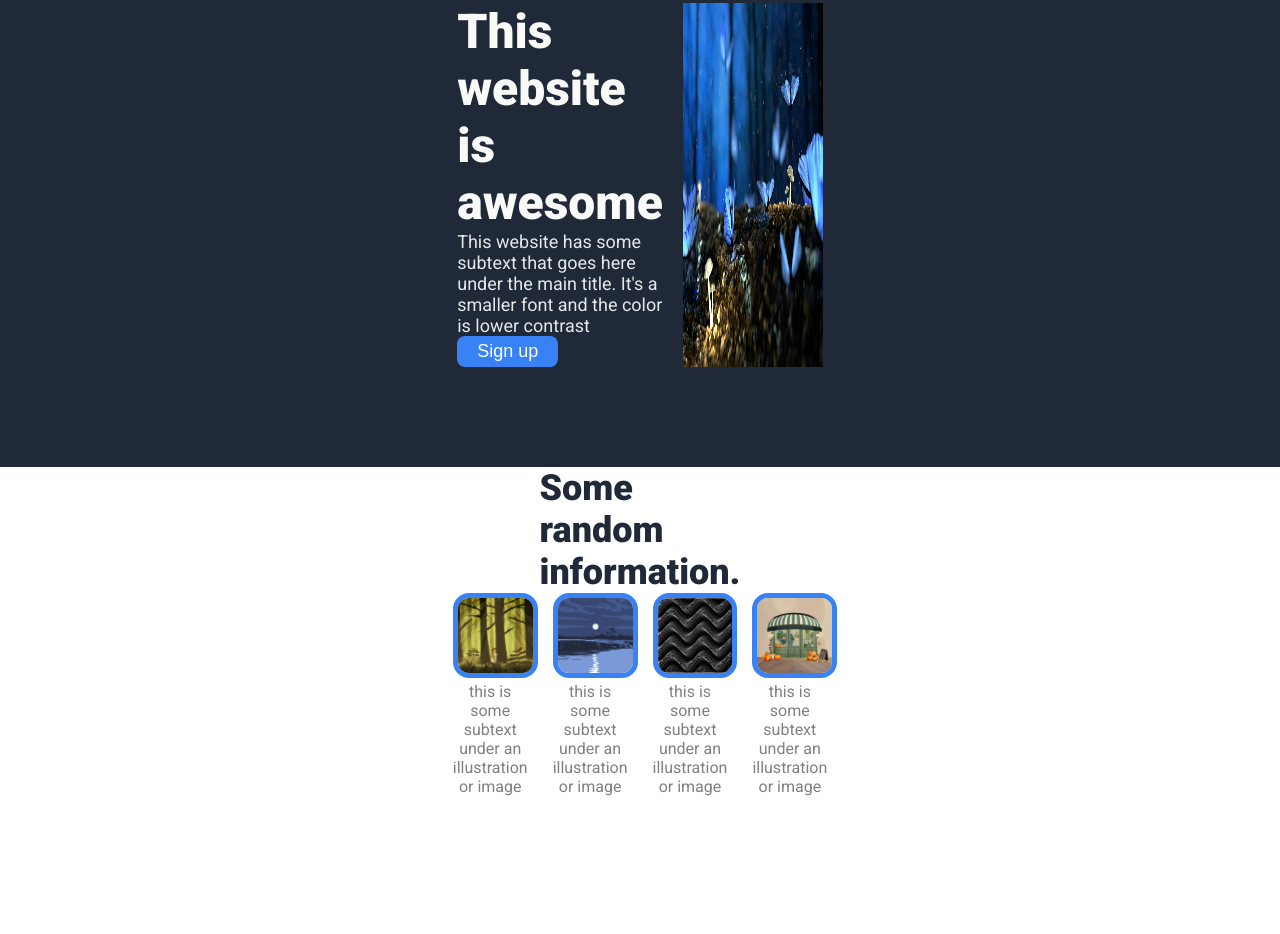
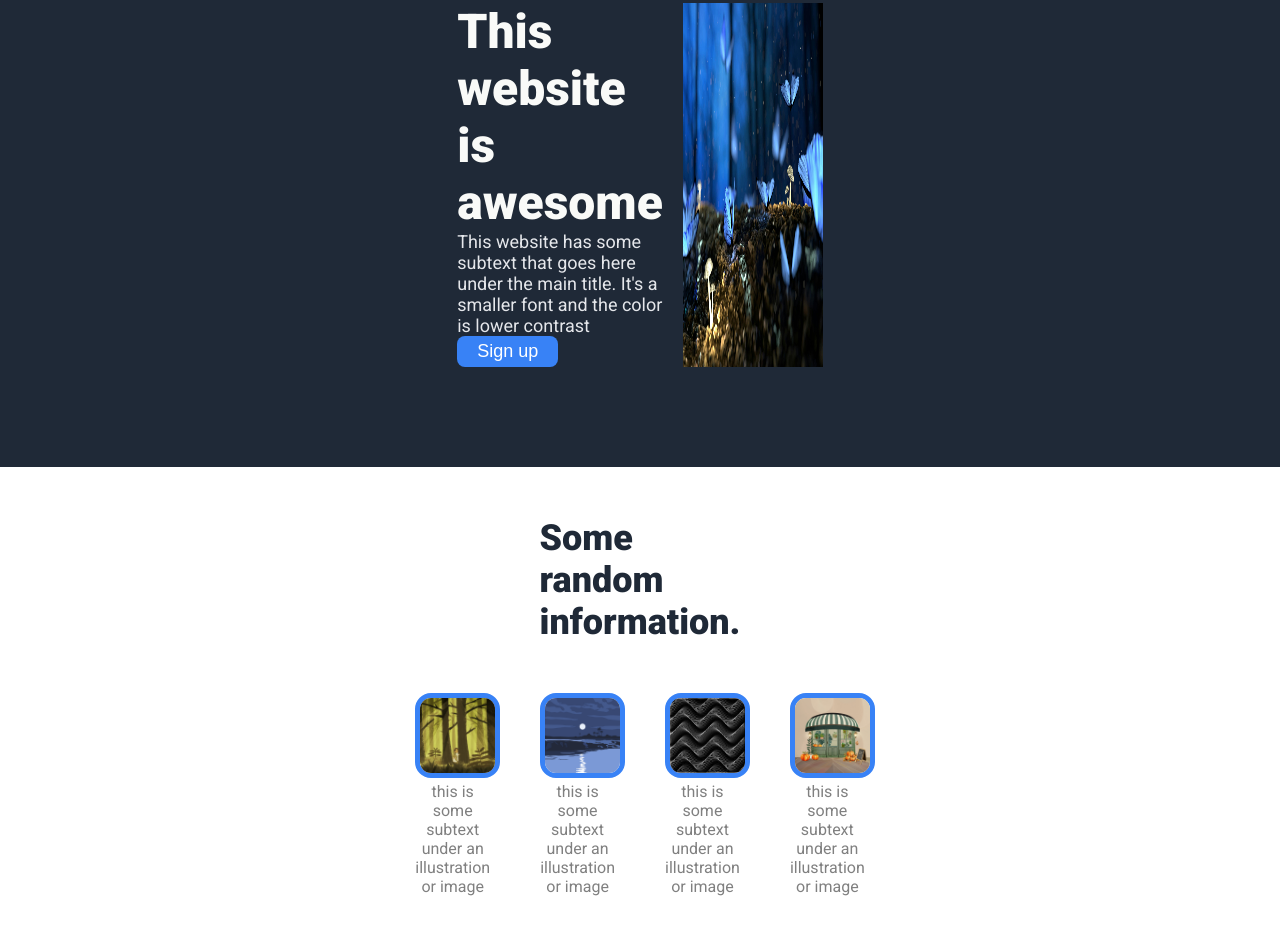
Before and after one commit to spamus12/odin-landing-page, a plain HTML site: page index.html in a window 1280 px wide. Shown: the part 192-1126 px from the top of the page. Before the commit the page ends 988 px from the top, so only its background shows below. Drawn offline with Linux system fonts and the light colour scheme.

Commit message:
Format and space the images and info

```diff
--- a/style.css
+++ b/style.css
@@ -110,16 +110,22 @@ a {
 
 /* Info section */
 .info {
-    padding-left: 600px;
-    padding-right: 600px;
+    padding-left: 550px;
+    padding-right: 550px;
     display: flex;
     flex-direction: column;
     align-items: center;
+    padding-bottom: 50px;
+}
+
+.info .header {
+    margin-top: 50px;
+    margin-bottom: 50px;
 }
 
 .info .content {
     display: flex;
-    gap: 25px;
+    gap: 50px;
 }
 
 .info img {
```
